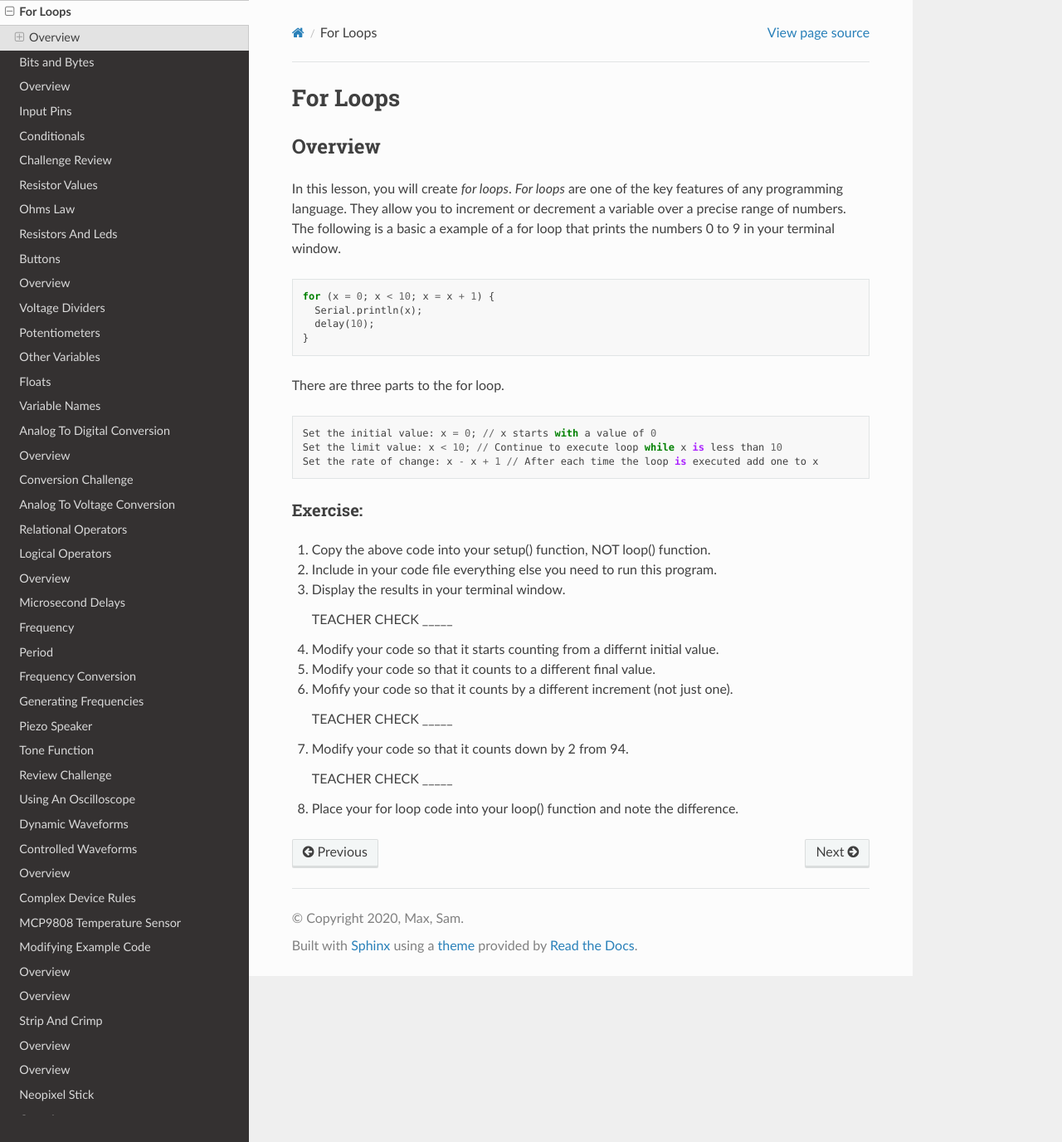
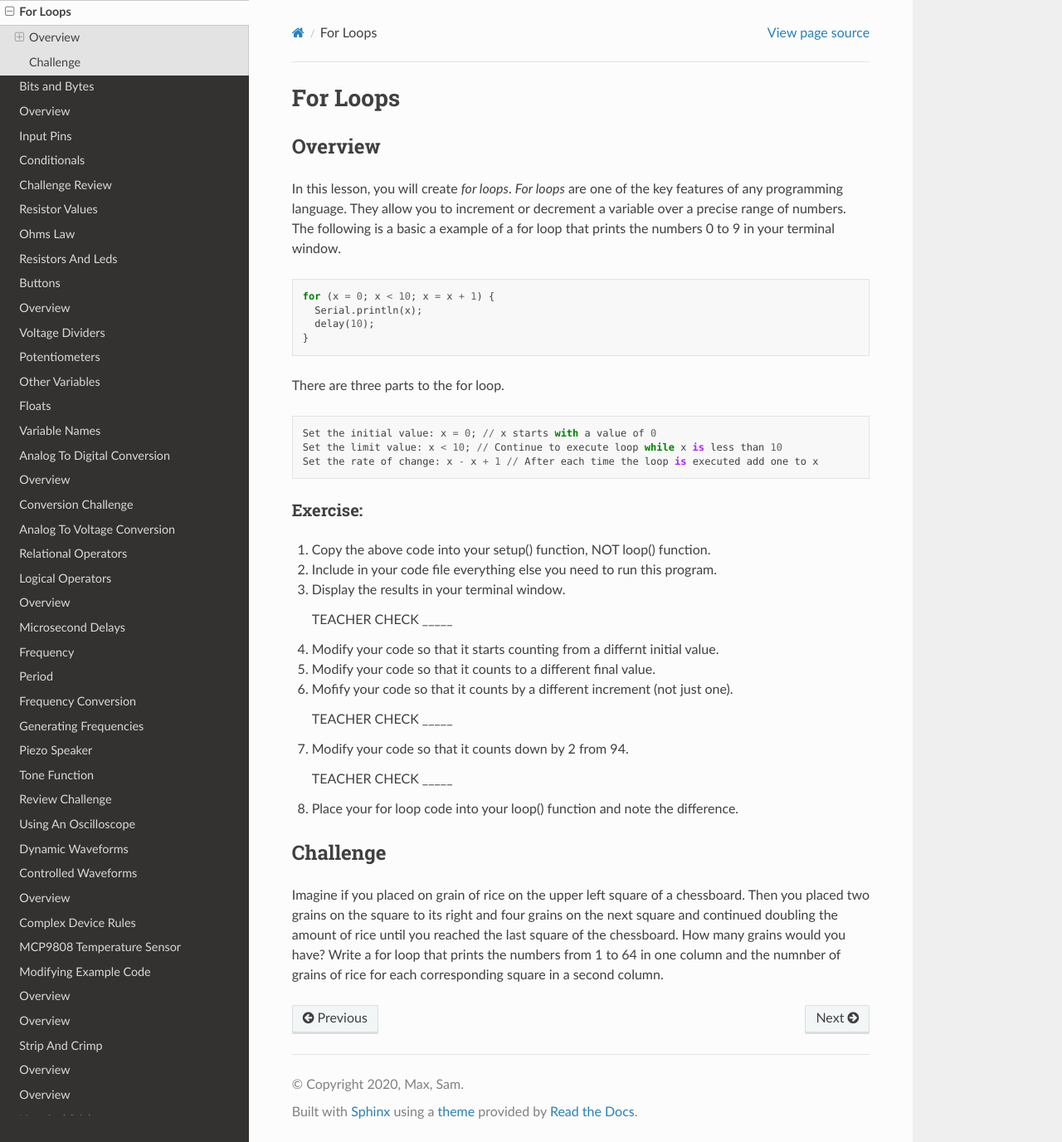
Before and after one commit to maxtkc/mvths-wiki, a Sphinx documentation site: the page built from docs/028a-for-loops.rst, in a window 1280 px wide and 1376 px high. Shown: the whole window at 83% size. Built offline with Sphinx 7.4.7 and the Read the Docs theme 2.0.0, drawn with Linux system fonts in a browser that asks for light colours; pages that are not in the unit, such as notebooks, are missing from menus.

Commit message:
Update 028a-for-loops.rst

```diff
--- a/docs/028a-for-loops.rst
+++ b/docs/028a-for-loops.rst
@@ -41,3 +41,7 @@ Exercise:
    TEACHER CHECK \_\_\_\_\_
 
 #. Place your for loop code into your loop() function and note the difference.
+
+Challenge
+----------
+Imagine if you placed on grain of rice on the upper left square of a chessboard. Then you placed two grains on the square to its right and four grains on the next square and continued doubling the amount of rice until you reached the last square of the chessboard. How many grains would you have?  Write a for loop that prints the numbers from 1 to 64 in one column and the numnber of grains of rice for each corresponding square in a second column.
```
